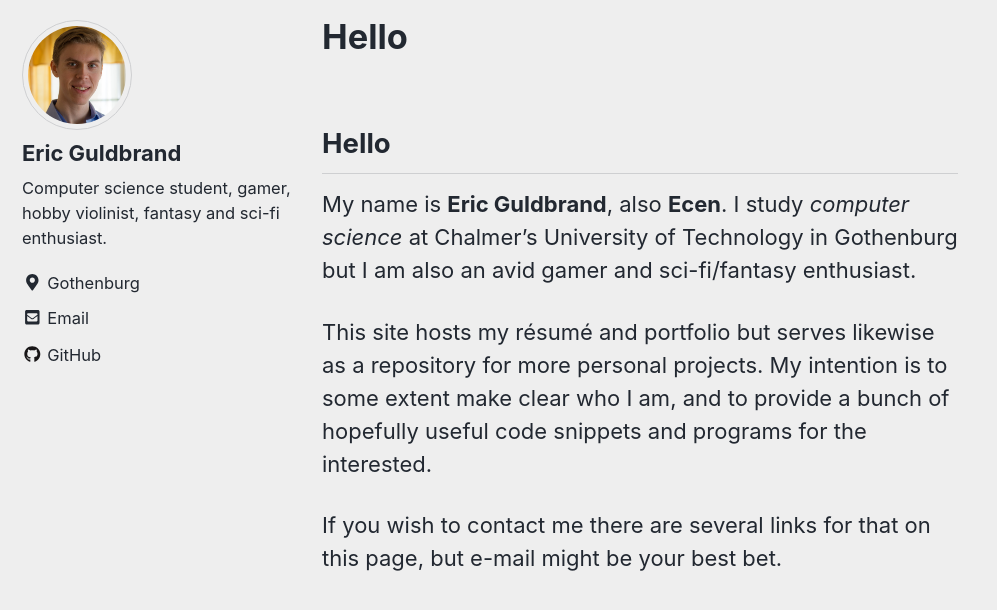
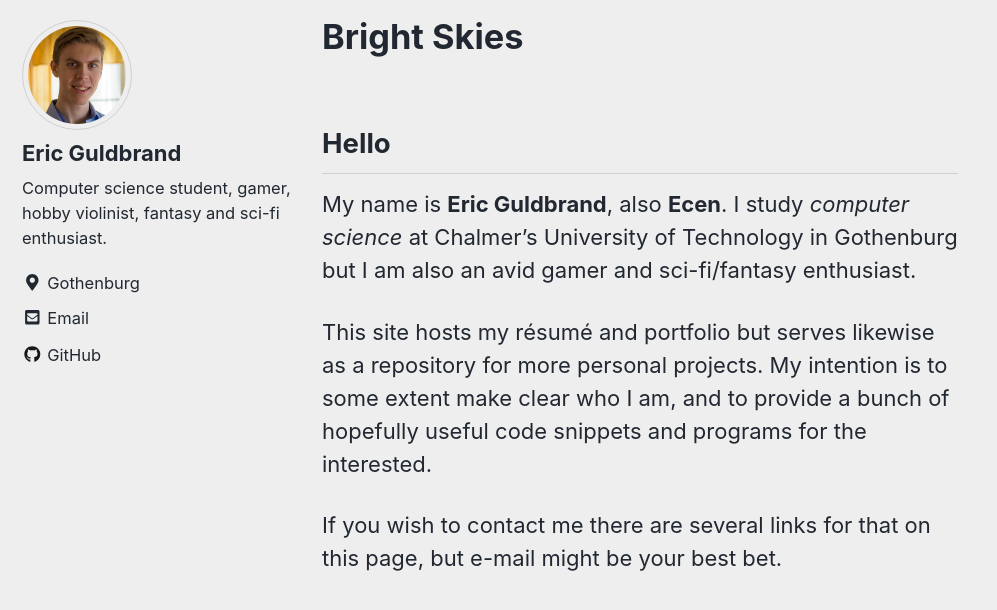
Before and after one commit to ecen/ecen.github.io, a Jekyll site: the page built from index.md, in a window 1280 px wide and 900 px high, scrolled down 840 px, cut to the strip 244-854 px from the top of the window. Shown: the whole strip, without its empty margins (0-997 px from the left). Built offline with Jekyll 4.4.1, drawn with Linux system fonts in a browser that asks for light colours; nearby versions of some CDN libraries; our own code applies the rules of GitHub Pages for plain Markdown files.

Commit message:
More fix. Might want to change in the future.

```diff
--- a/index.md
+++ b/index.md
@@ -1,7 +1,7 @@
 ---
+title: Bright Skies
 layout: single
 author_profile: true
-excerpt: "Site"
 header:
     image: "/assets/images/sky5.jpg"
 ---
```
